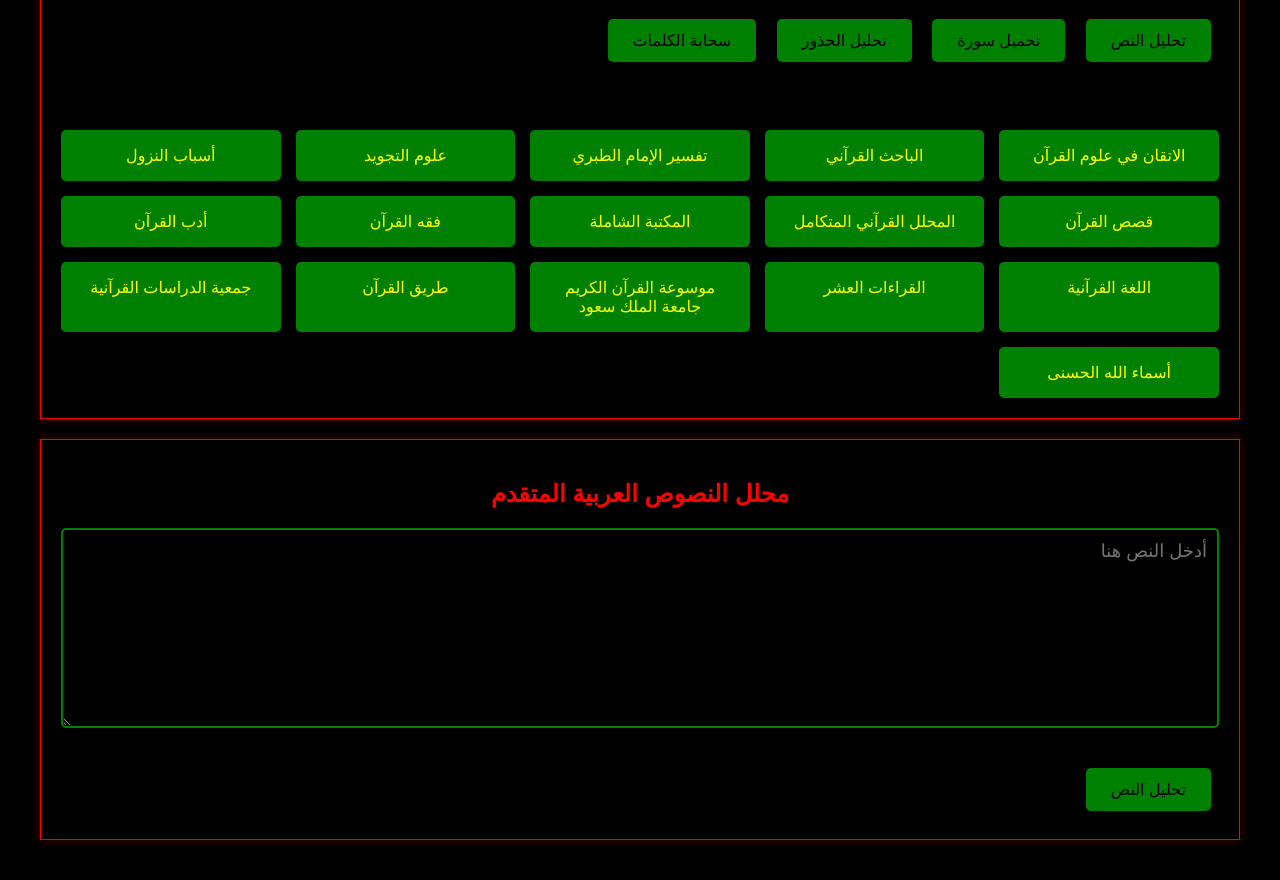
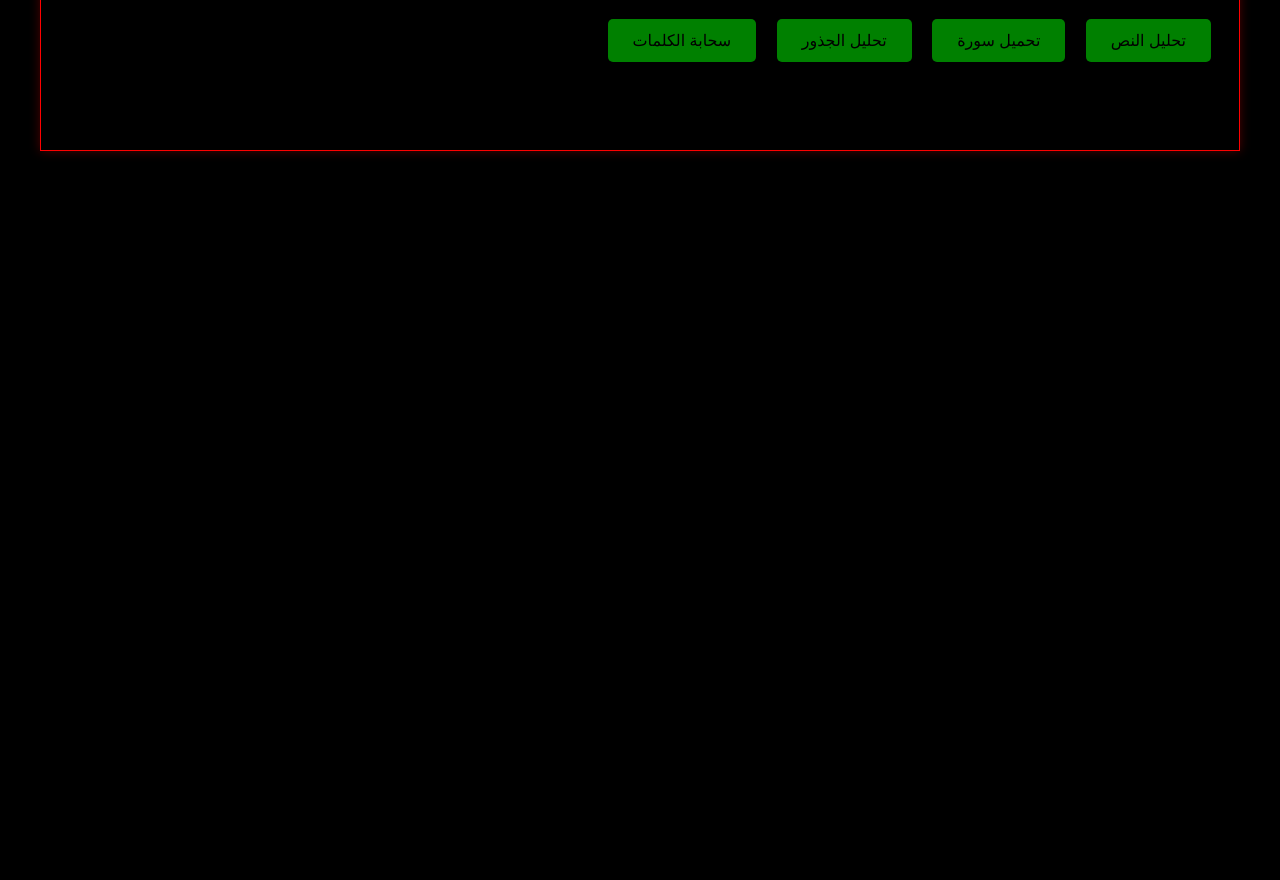
Before and after one commit to samalmukhtar/Abc, a plain HTML site: page index.html in a window 1280 px wide. Shown: the part 342-1222 px from the top of the page. After the commit the page ends 800 px from the top, so only its background shows below. Drawn offline with nearby package versions, Linux system fonts and the light colour scheme.

Commit message:
Update index.html

```diff
--- a/index.html
+++ b/index.html
@@ -172,33 +172,6 @@
             </div>
         </div>
         <div class="science-links">
-            <!-- الكتب الرئيسية -->
-            <a href="https://drive.google.com/drive/home"> الاتقان في علوم القرآن</a>
-            <a href="https://surahquran.com/quran-search/">الباحث القرآني</a>
-            <a href="https://surahquran.com/tafsir-tabari/altafsir.html">تفسير الإمام الطبري</a>
-
-            <!-- مواضيع علوم القرآن -->
-            <a href="https://www.youtube.com/watch?v=3Y9fwYvN6Rs&list=PLcgZz-bFmPJHgVT6U5UQ5vv99_HbQWktq">علوم التجويد</a>
-            <a href="https://www.greattafsirs.com/Quran_AsbabAlnuzol.aspx">أسباب النزول</a>
-            <a href="https://www.noor-book.com/%D9%83%D8%AA%D8%A7%D8%A8-%D9%82%D8%B5%D8%B5-%D8%A7%D9%84%D9%82%D8%B1%D8%A2%D9%86-%D8%A7%D9%84%D9%83%D8%B1%D9%8A%D9%85-pdf">قصص القرآن</a>
-            <a href="https://samalmukhtar.github.io/qraa/"> المحلل القرآني المتكامل </a>
-            <a href="https://www.islamicbook.ws/amma/tfsir-alahlam-abn-sirin.html">المكتبة الشاملة </a>
-            <a href="https://www.masaha.org/book/view/708">فقه القرآن</a>
-            <a href="https://www.azhar.eg/fatwacenter/%D9%85%D8%B4%D8%B1%D9%88%D8%B9%D8%A7%D8%AA-%D8%AA%D8%AB%D9%82%D9%8A%D9%81%D9%8A%D8%A9/%D9%87%D8%B0%D8%A7-%D9%87%D8%AF%D9%89/ArtMID/12843/ArticleID/69650/%D8%A2%D8%AF%D8%A7%D8%A8-%D8%B3%D9%85%D8%A7%D8%B9-%D8%A7%D9%84%D9%82%D8%B1%D8%A2%D9%86-%D8%A7%D9%84%D9%83%D8%B1%D9%8A%D9%85">أدب القرآن</a>
-            <a href="https://www.youtube.com/watch?v=G1IycriNNk4">اللغة القرآنية</a>
-            <a href="https://qurancomplex.gov.sa/category/ten-qiraat/">القراءات العشر</a>
-             <!-- مواقع علوم القرآن -->
-            <a href="https://quran.ksu.edu.sa/">موسوعة القرآن الكريم جامعة الملك سعود</a>
-            <a href="https://www.quranway.com/"> طريق القرآن</a>
-            <a href="https://dawa.center/islamic_centre/2628"> جمعية الدراسات القرآنية</a>
-
-          <!-- موقع أسماء الله الحسنى -->
-            <a href="https://ar.wikipedia.org/wiki/%D8%A3%D8%B3%D9%85%D8%A7%D8%A1_%D8%A7%D9%84%D9%84%D9%87_%D8%A7%D9%84%D8%AD%D8%B3%D9%86%D9%89">أسماء الله الحسنى  </a>
-
-          </div>
-
-    </div>
-
     <script>
         // الكود البرمجي الأصلي مع الحفاظ على الوظائف
         let chart = null;
@@ -335,79 +308,5 @@
             document.getElementById('error-message').textContent = message;
         }
     </script>
-    <!DOCTYPE html>
-    <html lang="ar">
-    <head>
-        <meta charset="UTF-8">
-        <title>محلل النصوص العربية المتقدم</title>
-
-    </head>
-    <body>
-        <div class="container">
-            <h2 class="title">محلل النصوص العربية المتقدم</h2>
-            <textarea id="inputText" rows="5" placeholder="أدخل النص هنا"></textarea>
-            <br><br>
-            <button onclick="analyzeText()">تحليل النص</button>
-            <div id="result" class="result"></div>
-        </div>
-
-        <script>
-            const abjadValues = {
-                'ا': 1, 'ب': 2, 'ج': 3, 'د': 4, 'ه': 5, 'و': 6, 'ز': 7, 'ح': 8, 'ط': 9,
-                'ي': 10, 'ك': 20, 'ل': 30, 'م': 40, 'ن': 50, 'س': 60, 'ع': 70, 'ف': 80,
-                'ص': 90, 'ق': 100, 'ر': 200, 'ش': 300, 'ت': 400, 'ث': 500, 'خ': 600,
-                'ذ': 700, 'ض': 800, 'ظ': 900, 'غ': 1000
-            };
-
-            const planets = ['زحل', 'المشتري', 'المريخ', 'الشمس', 'الزهرة', 'عطارد', 'القمر'];
-            const days = ['السبت', 'الأحد', 'الإثنين', 'الثلاثاء', 'الأربعاء', 'الخميس', 'الجمعة'];
-
-            function calculateBasit(num) {
-                while (num > 9) {
-                    num = String(num).split('').reduce((a, b) => a + parseInt(b), 0);
-                }
-                return num;
-            }
-
-            function analyzeText() {
-                const text = document.getElementById('inputText').value;
-                const words = text.split(/\s+/).filter(word => word.length > 0);
-                const letters = text.replace(/\s+/g, '').split('');
-
-                let abjadSum = 0;
-                for (let letter of letters) {
-                    if (abjadValues[letter]) {
-                        abjadSum += abjadValues[letter];
-                    }
-                }
-
-                const wasat = Math.floor(abjadSum / 2);
-                const saghir = calculateBasit(abjadSum);
-                const month = (abjadSum % 12) || 12;
-                const day = (abjadSum % 7) || 7;
-                const year = abjadSum % 354;
-                const planet = planets[(abjadSum % 7)];
-                const tali = days[(abjadSum % 7)];
-
-                const result = `
-                    <h3>نتائج التحليل:</h3>
-                    <p>عدد الكلمات: ${words.length}</p>
-                    <p>عدد الحروف: ${letters.length}</p>
-                    <p>مجموع القيم العددية (الكبير): ${abjadSum}</p>
-                    <p>الوسط: ${wasat}</p>
-                    <p>الصغير: ${saghir}</p>
-                    <p>الشهر: ${month}</p>
-                    <p>اليوم: ${tali}</p>
-                    <p>السنة: ${year}</p>
-                    <p>الكوكب: ${planet}</p>
-                    <p>الطالع: ${tali}</p>
-                `;
-
-                document.getElementById('result').innerHTML = result;
-            }
-        </script>
-    </body>
-    </html>
-
 </body>
 </html>
```
